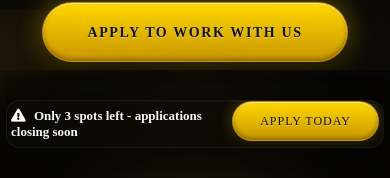
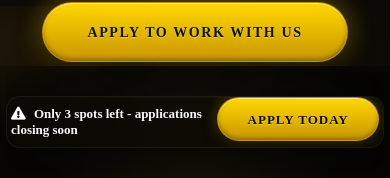
Before and after one commit to DevankS5/New, a React (Vite) app in the folder react-pixel-clone/: page / in a window 390 px wide. Shown: the part 666-844 px from the top of the page. Built offline with nearby package versions, Linux system fonts and the light colour scheme.

Commit message:
Make the CTA bigger and bolder

```diff
--- a/react-pixel-clone/src/styles.css
+++ b/react-pixel-clone/src/styles.css
@@ -1659,15 +1659,15 @@ body {
 
 /* Sticky footer CTA fix: target only the final "Apply today" button. */
 #section-5oa_veNL0R #button-8IFTmg9LF__btn {
-  min-height: 42px !important;
-  padding: 9px 22px !important;
+  min-height: 46px !important;
+  padding: 11px 24px !important;
   width: auto !important;
   display: inline-flex !important;
   align-items: center !important;
   justify-content: center !important;
   margin-top: 0 !important;
-  font-size: 13px !important;
-  font-weight: 800 !important;
+  font-size: 14px !important;
+  font-weight: 900 !important;
   line-height: 1 !important;
   letter-spacing: 1.2px !important;
   white-space: nowrap !important;
@@ -1675,6 +1675,11 @@ body {
   transform: none !important;
 }
 
+#section-5oa_veNL0R #button-8IFTmg9LF__btn .main-heading-button {
+  font-size: inherit !important;
+  font-weight: 900 !important;
+}
+
 #section-5oa_veNL0R #button-8IFTmg9LF__btn:hover {
   transform: none !important;
   filter: brightness(1.03);
@@ -1682,9 +1687,9 @@ body {
 
 @media screen and (max-width: 768px) {
   #section-5oa_veNL0R #button-8IFTmg9LF__btn {
-    min-height: 40px !important;
-    padding: 8px 18px !important;
-    font-size: 12px !important;
+    min-height: 44px !important;
+    padding: 10px 20px !important;
+    font-size: 13px !important;
     letter-spacing: 1px !important;
   }
 }
```
